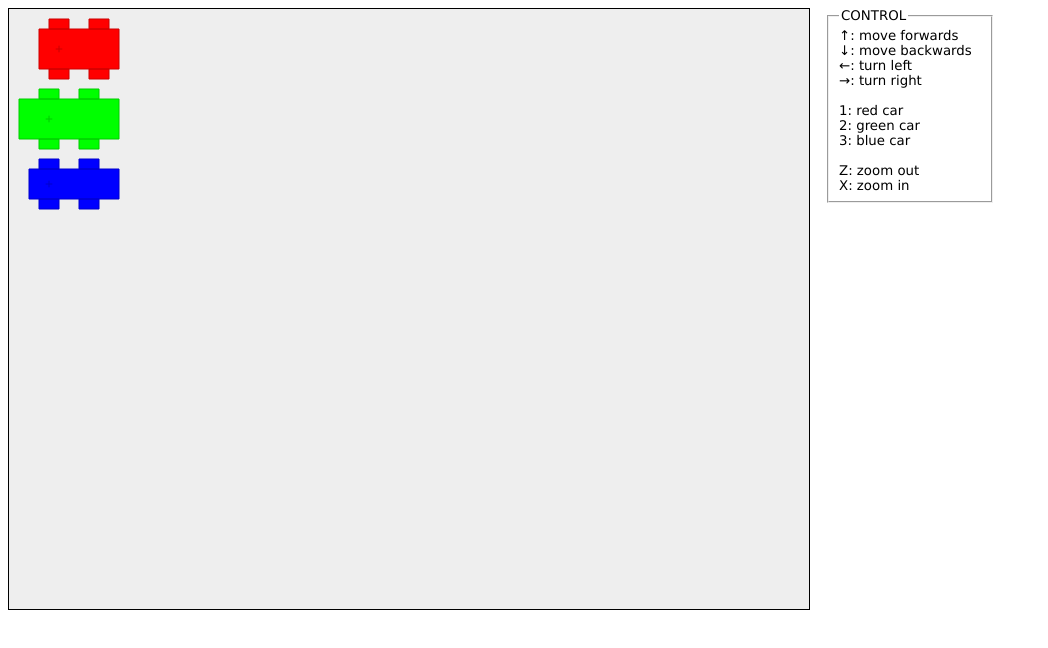
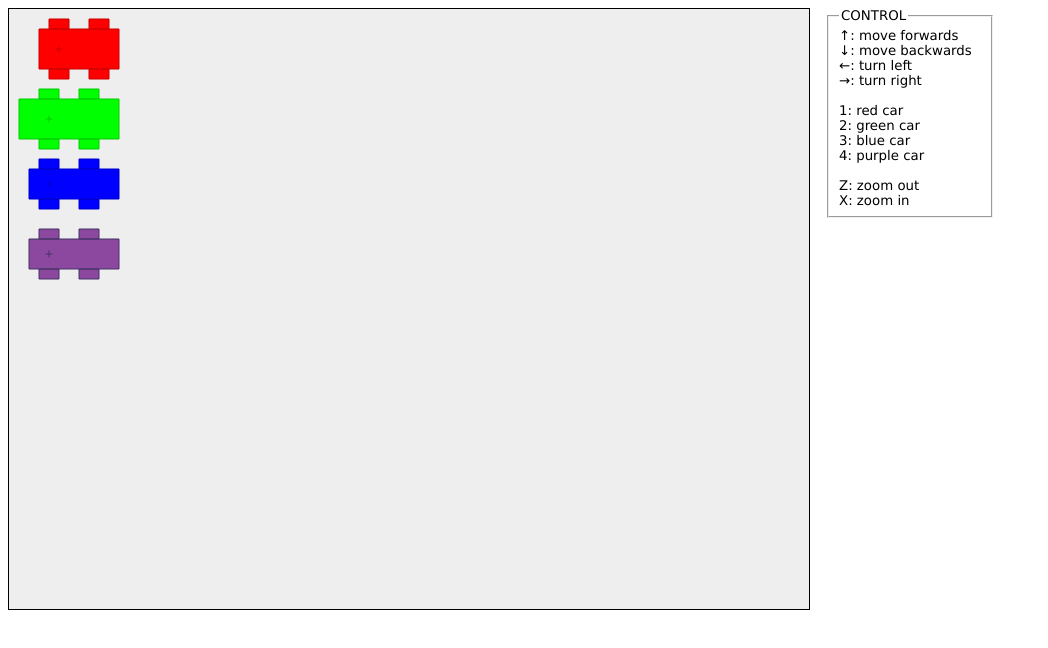
Before and after one commit to crisstanza/carz, a plain HTML site: page index.html in a window 1280 px wide. Shown: the whole page, without its empty margins (0-1048 px from the left). Drawn offline with Linux system fonts and the light colour scheme.

Commit message:
One more car

```diff
--- a/index.html
+++ b/index.html
@@ -21,6 +21,7 @@
 				1: red car<br />
 				2: green car<br />
 				3: blue car<br />
+				4: purple car<br />
 				<br />
 				Z: zoom out<br />
 				X: zoom in<br />
--- a/js/Car.js
+++ b/js/Car.js
@@ -39,6 +39,20 @@ function Car(parent, n) {
 		this.center = { left: 2, top: 2.5 };
 		this.position = { left: this.center.left + 2, top: this.center.top + 15 };
 		this.color = { stroke: '#00C', fill: '#00F' };
+		this.size = { width: 8, height: 6 };
+		this.lines = [
+			[0, 1, 9, 1, 9, 4, 0, 4],
+			[1, 0, 3, 0, 3, 1, 1, 1],
+			[5, 0, 7, 0, 7, 1, 5, 1],
+			[1, 4, 3, 4, 3, 5, 1, 5],
+			[5, 4, 7, 4, 7, 5, 5, 5],
+		];
+
+	} else if ( n == 3 ) {
+		this.speed = 3;
+		this.center = { left: 2, top: 2.5 };
+		this.position = { left: this.center.left + 2, top: this.center.top + 22 };
+		this.color = { stroke: '#443266', fill: '#8C489F' };
 		this.size = { width: 8, height: 6 };
 		this.lines = [
 			[0, 1, 9, 1, 9, 4, 0, 4],
--- a/js/MyGame.js
+++ b/js/MyGame.js
@@ -10,6 +10,7 @@ function MyGame(canvasId) {
 	MyGame._1 = 49;
 	MyGame._2 = 50;
 	MyGame._3 = 51;
+	MyGame._4 = 52;
 
 	MyGame._Z = 90;
 	MyGame._X = 88;
@@ -23,14 +24,15 @@ function MyGame(canvasId) {
 	this.offsetY = 0;
 	this.scale = 10;
 
-	this.cars = [ this.createCar(0), this.createCar(1), this.createCar(2) ];
+	this.cars = [
+		new Car(this, 0),
+		new Car(this, 1),
+		new Car(this, 2),
+		new Car(this, 3)
+	];
 
 	this.currentCar = 0;
 
-}
-
-MyGame.prototype.createCar = function(n) {
-	return new Car(this, n);
 }
 
 MyGame.prototype.refresh = function() {
@@ -105,6 +107,9 @@ MyGame.prototype.doKeyDown = function(evt) {
 	} else if ( key == MyGame._3 ) {
 		this.currentCar = 2;
 		evt.preventDefault();
+	} else if ( key == MyGame._4 ) {
+		this.currentCar = 3;
+		evt.preventDefault();
 
 	} else if ( key == MyGame._Z ) {
 		this.scale *= 0.95;
```
